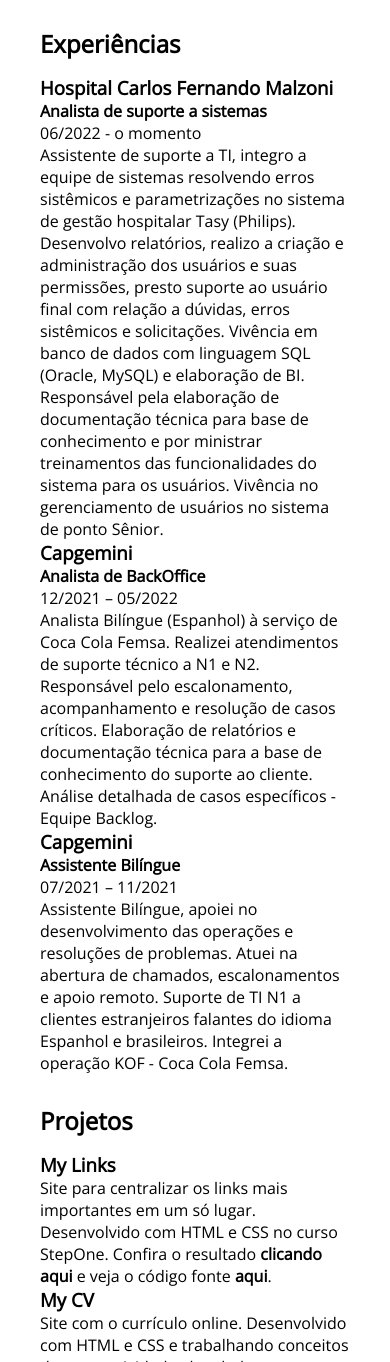
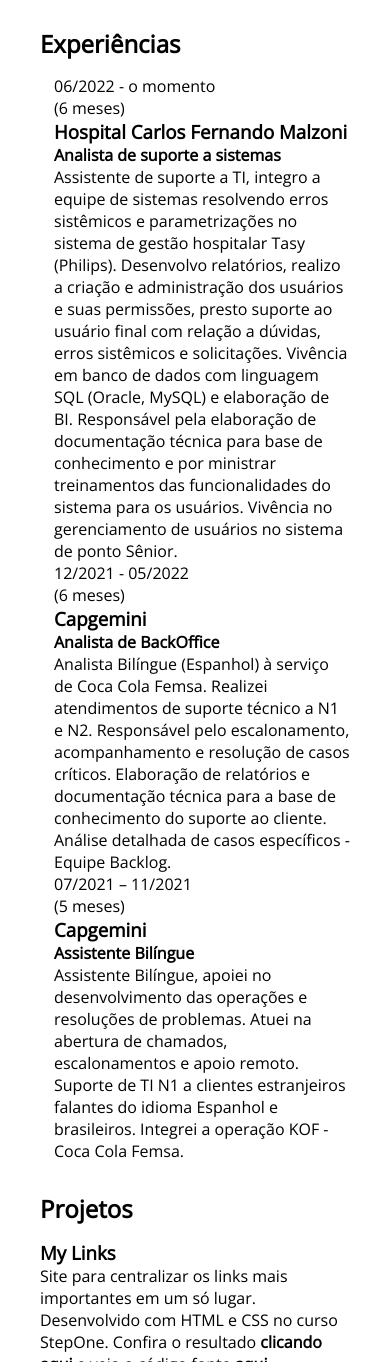
Before and after one commit to n4ju15/my-CV, a plain HTML site: page index.html in a window 390 px wide. Shown: the part 1454-2816 px from the top of the page. Drawn offline with nearby package versions, Linux system fonts and the light colour scheme.

Commit message:
Trabalhando a responsividade

```diff
--- a/index.html
+++ b/index.html
@@ -92,41 +92,61 @@
                 </p>
             </section>
             <section>
+                <h2>Experiências</h2>
                 <div class="experience">
-                    <h2>Experiências</h2>
+                    <div class="experience-date">
+                        <p>06/2022 - o momento</p>
+                        <p>(6 meses)</p>
+                    </div>
+                    <div>
                         <h3>Hospital Carlos Fernando Malzoni</h3>
                         <h4>Analista de suporte a sistemas</h4>
-                    <p>06/2022 - o momento</p>
                         <p>
                             Assistente de suporte a TI, integro a equipe de sistemas resolvendo erros sistêmicos e
-                        parametrizações no sistema de gestão hospitalar Tasy (Philips). Desenvolvo relatórios, realizo a
+                            parametrizações no sistema de gestão hospitalar Tasy (Philips). Desenvolvo relatórios,
+                            realizo a
                             criação e administração dos usuários e suas permissões, presto suporte ao usuário final com
-                        relação a dúvidas, erros sistêmicos e solicitações. Vivência em banco de dados com linguagem SQL
+                            relação a dúvidas, erros sistêmicos e solicitações. Vivência em banco de dados com linguagem
+                            SQL
                             (Oracle, MySQL) e elaboração de BI. Responsável pela elaboração de documentação técnica para
                             base de conhecimento e por ministrar treinamentos das funcionalidades do sistema para os
                             usuários. Vivência no gerenciamento de usuários no sistema de ponto Sênior.
                         </p>
                     </div>
+                </div>
                 <div class="experience">
+                    <div class="experience-date">
+                        <p>12/2021 - 05/2022</p>
+                        <p>(6 meses)</p>
+                    </div>
+                    <div>
                         <h3>Capgemini</h3>
                         <h4>Analista de BackOffice</h4>
-                    <p>12/2021 – 05/2022</p>
                         <p>
                             Analista Bilíngue (Espanhol) à serviço de Coca Cola Femsa. Realizei atendimentos de suporte
-                        técnico a N1 e N2. Responsável pelo escalonamento, acompanhamento e resolução de casos críticos.
+                            técnico a N1 e N2. Responsável pelo escalonamento, acompanhamento e resolução de casos
+                            críticos.
                             Elaboração de relatórios e documentação técnica para a base de conhecimento do suporte ao
                             cliente. Análise detalhada de casos específicos - Equipe Backlog.
                         </p>
                     </div>
+                </div>
                 <div class="experience">
+                    <div class="experience-date">
+                        <p>07/2021 – 11/2021</p>
+                        <p>(5 meses)</p>
+                    </div>
+                    <div>
                         <h3>Capgemini</h3>
                         <h4>Assistente Bilíngue</h4>
-                    <p>07/2021 – 11/2021</p>
                         <p>
-                        Assistente Bilíngue, apoiei no desenvolvimento das operações e resoluções de problemas. Atuei na
-                        abertura de chamados, escalonamentos e apoio remoto. Suporte de TI N1 a clientes estranjeiros
+                            Assistente Bilíngue, apoiei no desenvolvimento das operações e resoluções de problemas.
+                            Atuei na
+                            abertura de chamados, escalonamentos e apoio remoto. Suporte de TI N1 a clientes
+                            estranjeiros
                             falantes do idioma Espanhol e brasileiros. Integrei a operação KOF - Coca Cola Femsa.
                         </p>
+                    </div>
                 </div>
             </section>
             <section>
@@ -138,15 +158,12 @@
                         curso StepOne. Confira o resultado <a href="https://n4ju15.github.io/my-links/"
                             target="_blank">clicando aqui</a> e veja o código fonte <a
                             href="https://github.com/n4ju15/my-links.git" target="_blank">aqui</a>.
-
-
                     </p>
                     <h3>My CV</h3>
                     <p>
                         Site com o currículo online. Desenvolvido com HTML e CSS e trabalhando conceitos de
                         responsividade abordados no curso StepOne. Confira o código
                         fonte <a href="https://n4ju15.github.io/my-CV/" target="_blank">clicando aqui</a>.
-
                     </p>
                 </div>
             </section>
--- a/styles.css
+++ b/styles.css
@@ -98,9 +98,9 @@
     margin-bottom: 15px;
 }
 
-/* .experiences-column .experience {
-    margin-left: px;
-} */
+.experiences-column .experience {
+    margin-left: 14px;
+}
 
 .experiences-column a {
     font-weight: bold;
@@ -121,4 +121,10 @@
         width: 200px;
         height: 200px;
     }
+    .experiences-column .experience {
+        display: flex;
+    }
+    .experience-date {
+        width: 300px;
+    }
 }
```
Lines whose indentation alone changed are shown as unchanged.
